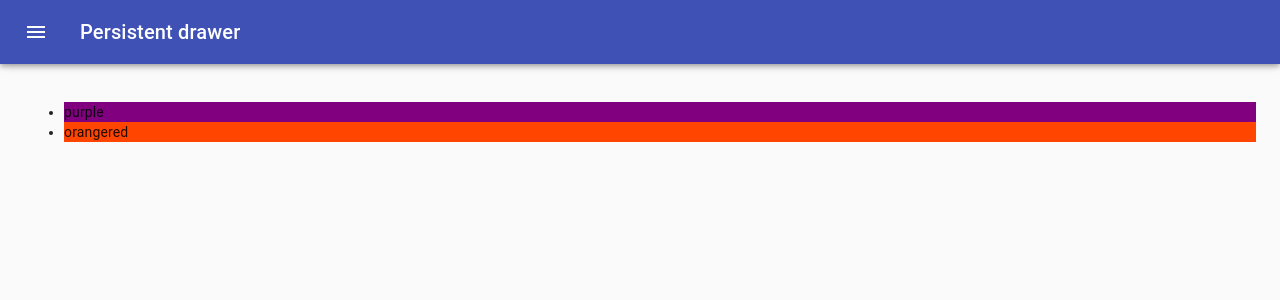
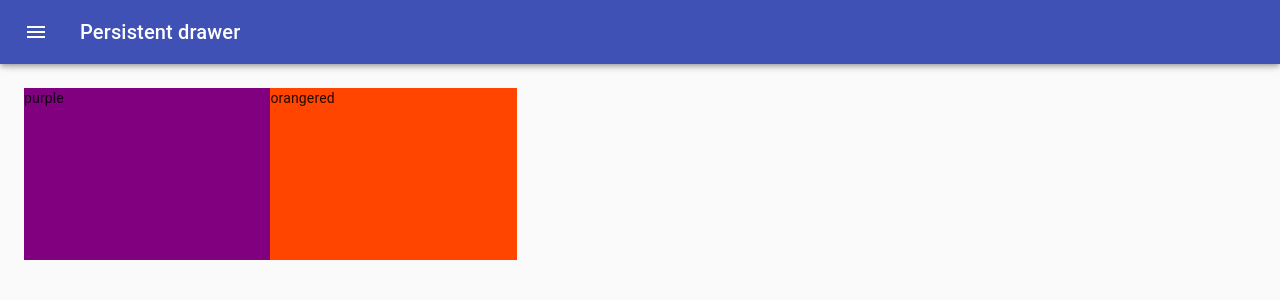
Before and after one commit to nilotpaldhar/colortip, a React (Create React App) app: page /palette/new in a window 1280 px wide. Shown: the top 300 px of the page. Built offline with nearby package versions, Linux system fonts and the light colour scheme.

Commit message:
Added DraggableColorBox

```diff
--- /dev/null
+++ b/src/DraggableColorBox.js
@@ -0,0 +1,27 @@
+import React, { Component } from 'react';
+import { withStyles } from '@material-ui/core/styles';
+
+const styles = {
+	root: {
+		width: '20%',
+		height: '25%',
+		margin: '0 auto',
+		display: 'inline-block',
+		position: 'relative',
+		cursor: 'pointer',
+		marginBottom: '-4px'
+	}
+};
+
+class DraggableColorBox extends Component {
+	render() {
+		const { color, classes } = this.props;
+		return (
+			<div className={classes.root} style={{ backgroundColor: color }}>
+				{color}
+			</div>
+		);
+	}
+}
+
+export default withStyles(styles)(DraggableColorBox);
--- a/src/NewPaletteForm.js
+++ b/src/NewPaletteForm.js
@@ -12,6 +12,7 @@ import Button from '@material-ui/core/Button';
 import MenuIcon from '@material-ui/icons/Menu';
 import ChevronLeftIcon from '@material-ui/icons/ChevronLeft';
 import { ChromePicker } from 'react-color';
+import DraggableColorBox from './DraggableColorBox';
 
 const drawerWidth = 400;
 
@@ -61,7 +62,8 @@ const styles = theme => ({
 			easing: theme.transitions.easing.sharp,
 			duration: theme.transitions.duration.leavingScreen
 		}),
-		marginLeft: -drawerWidth
+		marginLeft: -drawerWidth,
+		height: 'calc(100vh - 64px)'
 	},
 	contentShift: {
 		transition: theme.transitions.create('margin', {
@@ -170,11 +172,9 @@ class NewPaletteForm extends Component {
 					})}
 				>
 					<div className={classes.drawerHeader} />
-					<ul>
-						{this.state.colors.map(color => (
-							<li style={{ backgroundColor: color }}>{color}</li>
-						))}
-					</ul>
+					{this.state.colors.map(color => (
+						<DraggableColorBox color={color} />
+					))}
 				</main>
 			</div>
 		);
```
